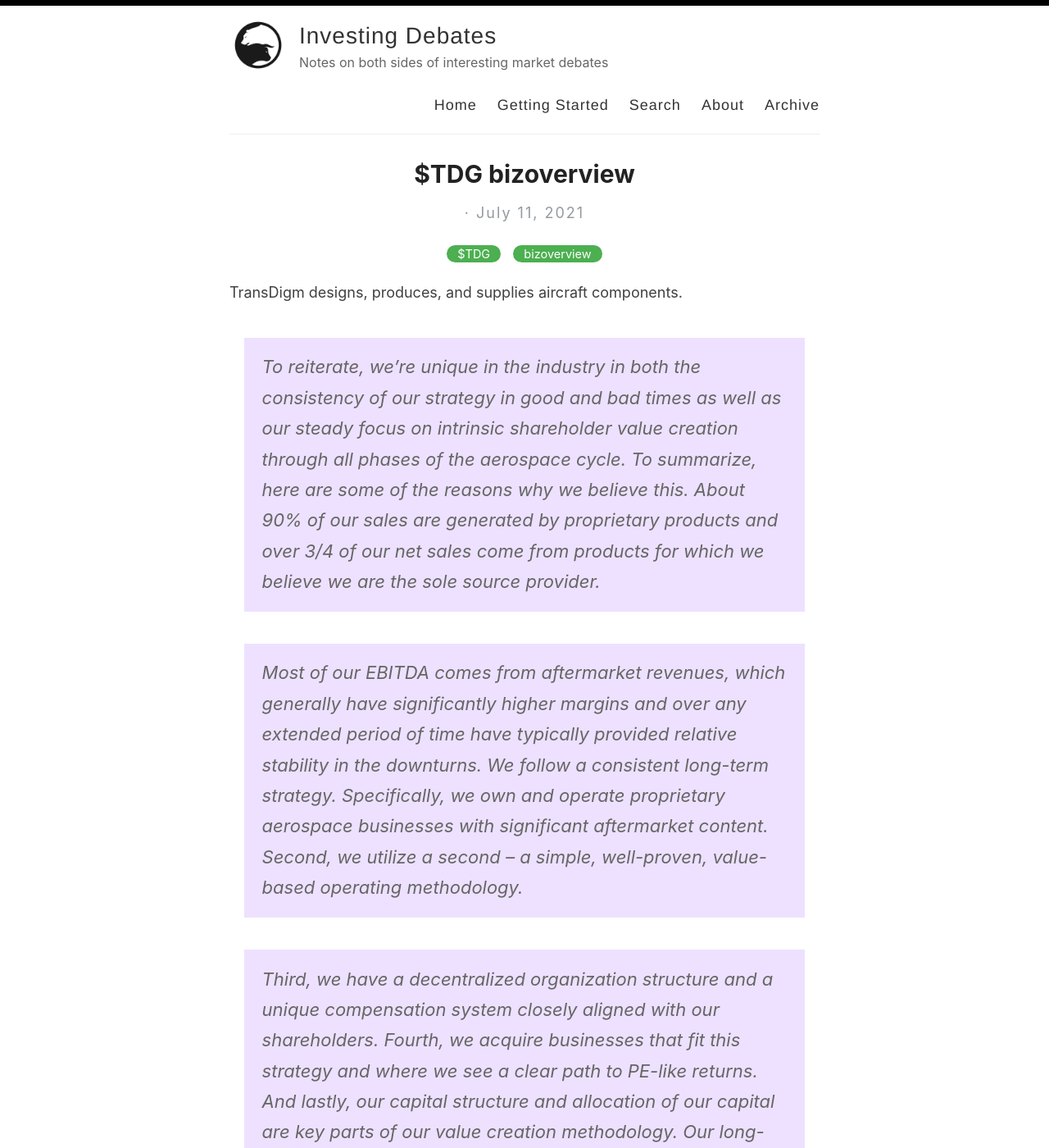
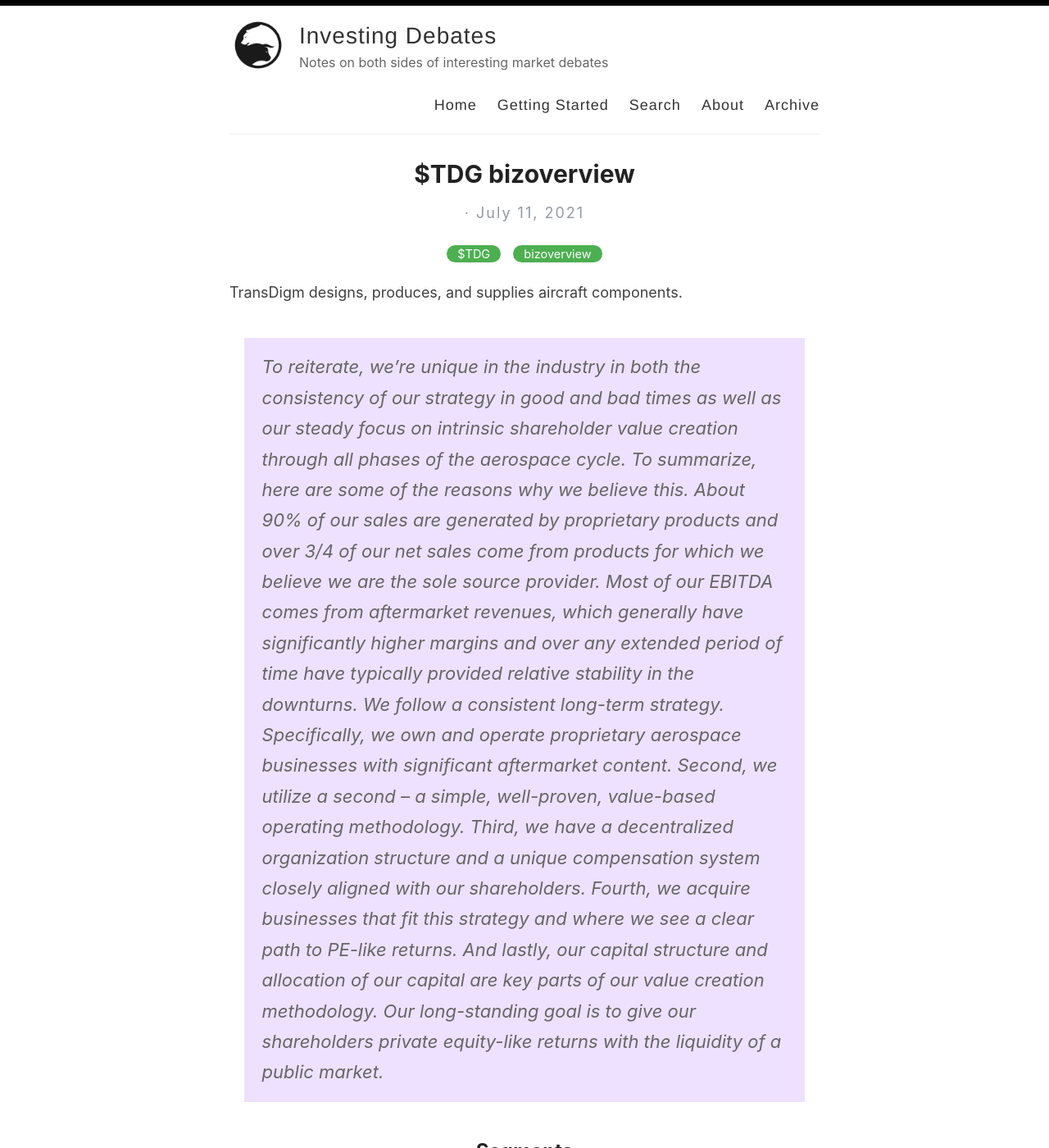
Before and after one commit to investingdebates/investingdebates.github.io, a Jekyll site: the page built from _posts/2021-07-11-tdg-bizoverview.md, in a window 1280 px wide and 1400 px high. Shown: the whole window at 82% size. Built offline with Jekyll 4.4.1, drawn with Linux system fonts in a browser that asks for light colours; some of the changed text lies outside the part shown.

Commit message:
Update 2021-07-11-tdg-bizoverview.md

```diff
--- a/_posts/2021-07-11-tdg-bizoverview.md
+++ b/_posts/2021-07-11-tdg-bizoverview.md
@@ -6,11 +6,11 @@ categories: $TDG bizoverview
 
 TransDigm designs, produces, and supplies aircraft components.
 
->To reiterate, we're unique in the industry in both the consistency of our strategy in good and bad times as well as our steady focus on intrinsic shareholder value creation through all phases of the aerospace cycle. To summarize, here are some of the reasons why we believe this. About 90% of our sales are generated by proprietary products and over 3/4 of our net sales come from products for which we believe we are the sole source provider.
-
->Most of our EBITDA comes from aftermarket revenues, which generally have significantly higher margins and over any extended period of time have typically provided relative stability in the downturns. We follow a consistent long-term strategy. Specifically, we own and operate proprietary aerospace businesses with significant aftermarket content. Second, we utilize a second -- a simple, well-proven, value-based operating methodology.
-
->Third, we have a decentralized organization structure and a unique compensation system closely aligned with our shareholders. Fourth, we acquire businesses that fit this strategy and where we see a clear path to PE-like returns. And lastly, our capital structure and allocation of our capital are key parts of our value creation methodology. Our long-standing goal is to give our shareholders private equity-like returns with the liquidity of a public market.
+>To reiterate, we're unique in the industry in both the consistency of our strategy in good and bad times as well as our steady focus on intrinsic shareholder value creation through all phases of the aerospace cycle. To summarize, here are some of the reasons why we believe this.
+>About 90% of our sales are generated by proprietary products and over 3/4 of our net sales come from products for which we believe we are the sole source provider.
+>Most of our EBITDA comes from aftermarket revenues, which generally have significantly higher margins and over any extended period of time have typically provided relative stability in the downturns.
+>We follow a consistent long-term strategy. Specifically, we own and operate proprietary aerospace businesses with significant aftermarket content. Second, we utilize a second -- a simple, well-proven, value-based operating methodology. Third, we have a decentralized organization structure and a unique compensation system closely aligned with our shareholders. Fourth, we acquire businesses that fit this strategy and where we see a clear path to PE-like returns. And lastly, our capital structure and allocation of our capital are key parts of our value creation methodology.
+>Our long-standing goal is to give our shareholders private equity-like returns with the liquidity of a public market.
 
 ## Segments
 
```
